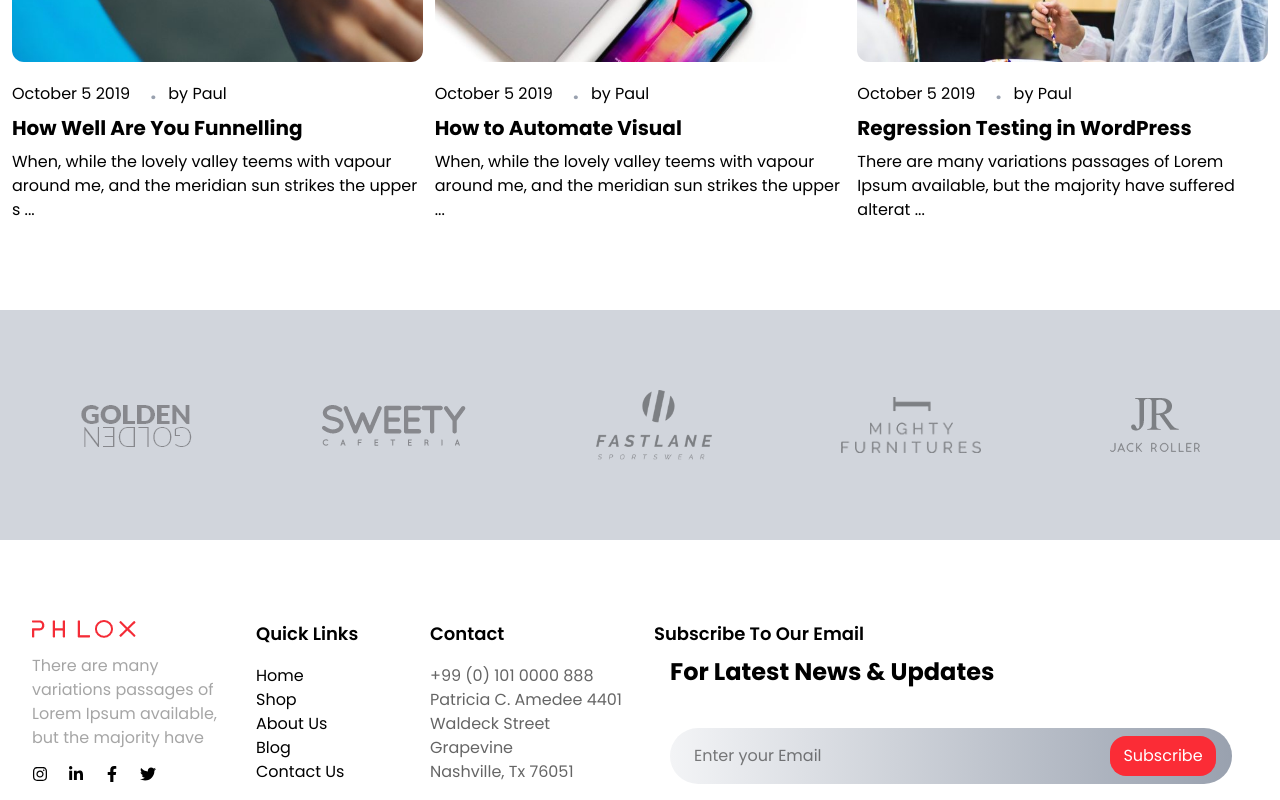
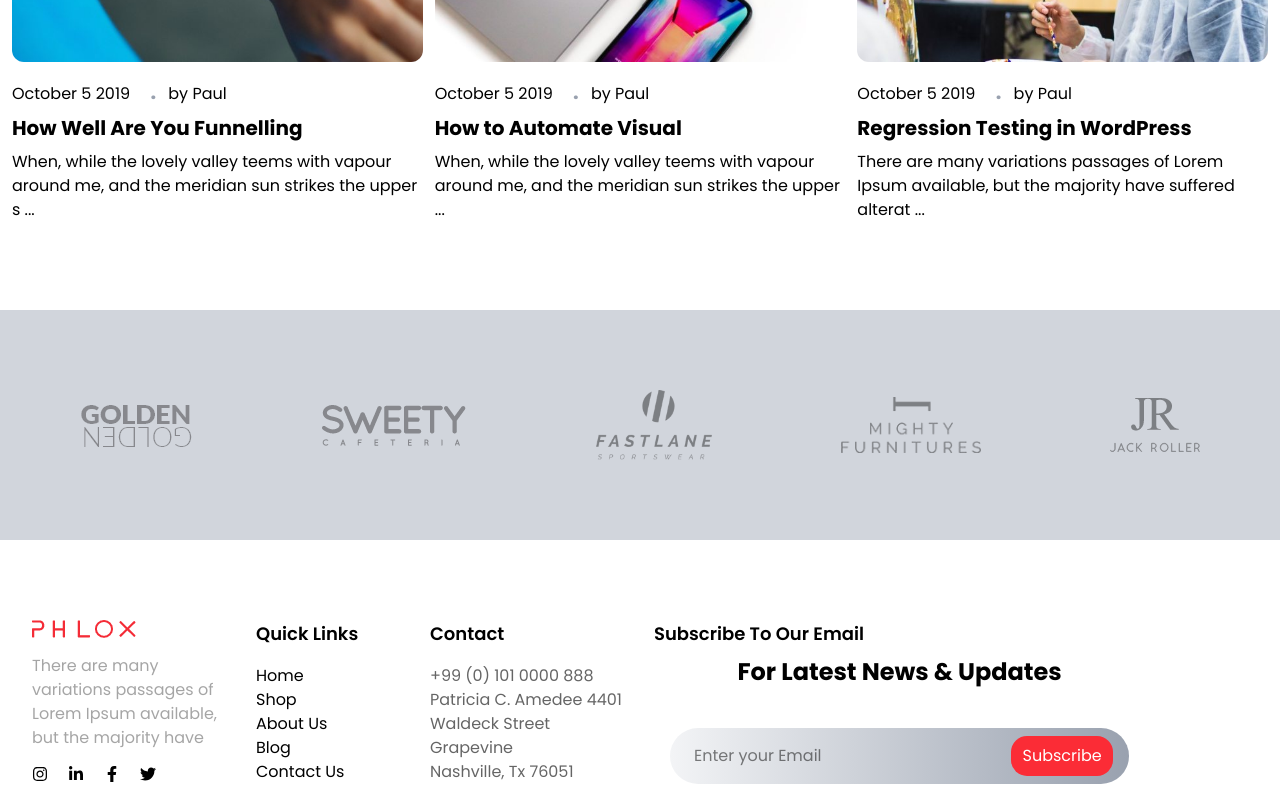
Before and after one commit to issaniang17/eShop-technologie, a React (Vite) app: page / in a window 1280 px wide. Shown: the part 4063-4863 px from the top of the page. Built offline with nearby package versions, Linux system fonts and the light colour scheme; a web font is replaced by a local one.

Commit message:
mise a jour placement

```diff
--- a/src/components/Footer.jsx
+++ b/src/components/Footer.jsx
@@ -3,9 +3,9 @@ import { footer } from "../constantes/Constante"
 
 const Footer = () => {
   return (
-    <div className="mx-3 mt-10 grid   sm:grid-cols-2 lg:grid-cols-[200px_150px_200px_1fr] lg:gap-6 gap-4 px-5 box-border">
+    <div className="mx-3 mt-10 grid  text-center sm:text-start sm:grid-cols-2 lg:grid-cols-[200px_150px_200px_1fr] lg:gap-6 gap-4 px-5 box-border">
         {footer.map((item, index)=>(
-            <div key={index} className="text-center sm:text-start">
+            <div key={index} className="place-items-center lg:place-items-start">
                 {item.image &&(
                     <div className="justify-items-center sm:justify-items-start">
                         <img src={item.image} alt="" />
@@ -36,9 +36,9 @@ const Footer = () => {
                     </div>
                 )}
                 {item.update &&(
-                    <div className="my-2 mx-4">
+                    <div className="my-2 mx-4 lg:text-center">
                         <h2 className="font-bold text-2xl my-2">{item.update}</h2>
-                        <form action="#" className="rounded-full bg-linear-to-r from-gray-100 to-gray-400 p-2 w-full mt-10">
+                        <form action="#" className="rounded-full bg-linear-to-r from-gray-100 to-gray-400 p-2  mt-10 w-full">
                             {item.formulaire}
                         </form>
                     </div>
--- a/src/components/ShopItems.jsx
+++ b/src/components/ShopItems.jsx
@@ -22,7 +22,7 @@ const ShopItems = () => {
                 )}
                 {item.product === 'gadget' && (
                     <div>
-                        <img src={item.image} alt={item.product}  className="absolute -top-15 w-[50%]  -right-5 lg:-right-10 h-[75%] lg:w-full lg:h-1/2 lg:top-5"/>
+                        <img src={item.image} alt={item.product}  className="absolute -top-15 w-[50%]  -right-2 lg:-right-10 h-[75%] lg:w-full lg:h-1/2 lg:top-5"/>
                     </div>
                 )}
                     {item.product === 'laptop' && (
--- a/src/constantes/Constante.jsx
+++ b/src/constantes/Constante.jsx
@@ -253,7 +253,7 @@ export const promotion2 =
             update: 'For Latest News & Updates',
             formulaire: <label htmlFor="email" className="flex justify-between px-2">
                 <input type="email" required placeholder="Enter your Email" className="p-2 lg:w-[80%] focus:border-0 focus:outline-0"/>
-                <Button text='Subscribe' col="bg-red-500 text-white lg:w-[20%]"/>
+                <Button text='Subscribe' col="bg-red-500 text-white lg:w-[25%]"/>
             </label>
         }
     ]
```
